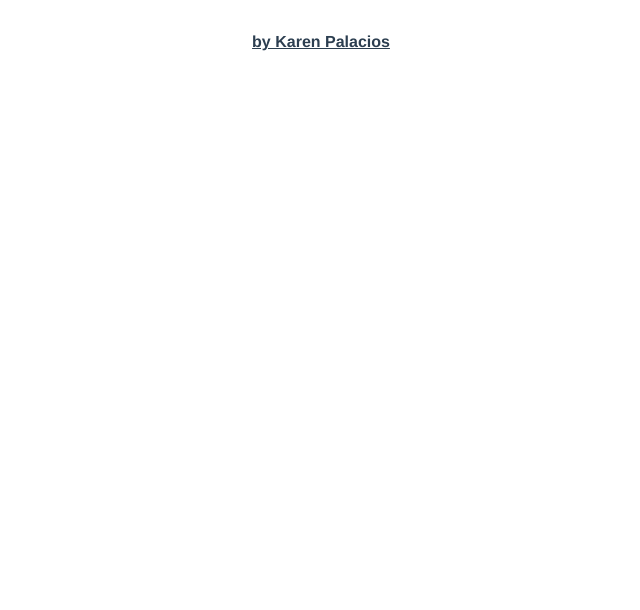
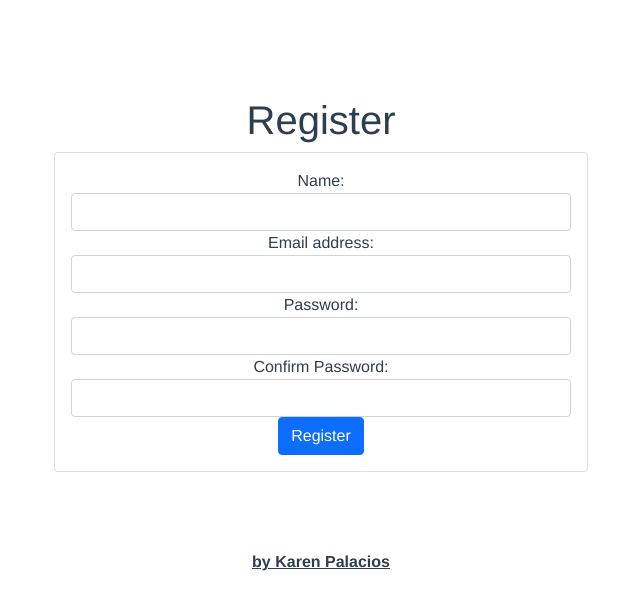
Before and after one commit to karenpalacios/tambourine_test_front, a Vue app: page /register in a window 1280 px wide. Shown: the top 610 px of the page, without its empty margins (319-959 px from the left). Built offline with nearby package versions, Linux system fonts and the light colour scheme.

Commit message:
Add auth components

```diff
--- a/src/router/index.js
+++ b/src/router/index.js
@@ -1,21 +1,35 @@
 import Vue from 'vue'
 import VueRouter from 'vue-router'
+import Password from '../views/Password.vue'
+import Login from '../views/Login.vue'
+import Register from '../views/Register.vue'
+import Dashboard from '../views/Dashboard.vue'
 
 Vue.use(VueRouter)
 
 const routes = [
   {
-    path: '/about',
-    name: 'About',
-    // route level code-splitting
-    // this generates a separate chunk (about.[hash].js) for this route
-    // which is lazy-loaded when the route is visited.
-    component: () => import(/* webpackChunkName: "about" */ '../views/About.vue')
+    path: '/',
+    name: 'Login',
+    component: Login
   },
   {
-    path: '/',
-    name: 'Login',
-    component: () => import(/* webpackChunkName: "login" */ '../views/Login.vue')
+    path: '/register',
+    name: 'Register',
+    component: Register,
+    meta: { guestOnly: true }
+  },
+  {
+    path: '/dashboard',
+    name: 'Dashboard',
+    component: Dashboard,
+    meta: { authOnly: true }
+  },
+  {
+    path: '/password-recovery',
+    name: 'Forgot Password',
+    component: Password,
+    meta: { guestOnly: true }
   }
 ]
 
@@ -25,4 +39,32 @@ const router = new VueRouter({
   routes
 })
 
+/* function isLoggedIn () {
+  return localStorage.getItem('auth')
+}
+
+router.beforeEach((to, from, next) => {
+  if (to.matched.some(record => record.meta.authOnly)) {
+    if (!isLoggedIn()) {
+      next({
+        path: '/login',
+        query: { redirect: to.fullPath }
+      })
+    } else {
+      next()
+    }
+  } else if (to.matched.some(record => record.meta.guestOnly)) {
+    if (isLoggedIn()) {
+      next({
+        path: '/dashboard',
+        query: { redirect: to.fullPath }
+      })
+    } else {
+      next()
+    }
+  } else {
+    next()
+  }
+}) */
+
 export default router
--- a/src/store/auth.js
+++ b/src/store/auth.js
@@ -9,9 +9,6 @@ export default {
   },
 
   async login (form) {
-    const token = await Csrf.getCookie()
-    console.log(token)
-    form._token = token
     return Request.post('/login', form)
   },
 
--- a/src/store/index.js
+++ b/src/store/index.js
@@ -25,24 +25,11 @@ export default new Vuex.Store({
   },
 
   actions: {
-    /* getCookie() {
-      let token = Cookie.get("XSRF-TOKEN");
-      if (token) {
-        return new Promise(resolve => {
-          resolve(token);
-        });
-      }
-
-      return Api.get("/csrf-cookie");
-  } */
-
     login ({ commit }, credentials) {
-      alert('hey')
       return axios
-        .get('/sanctum/csrf-cookie')
+        .post('/login', credentials)
         .then(({ data }) => {
-          console.log(data)
-          /* commit('setUserData', data) */
+          commit('setUserData', data)
         })
     },
 
--- a/src/views/About.vue
+++ /dev/null
@@ -1,5 +0,0 @@
-<template>
-  <div class="about">
-    <h1>This is an about page</h1>
-  </div>
-</template>
--- /dev/null
+++ b/src/views/Dashboard.vue
@@ -0,0 +1,32 @@
+<template>
+  <div class='home col-8 mx-auto py-5 mt-5'>
+    <h1>Dashboard</h1>
+    <div class='card'>
+      <div class='card-body' v-if='user'>
+        <h3>Hello, {{ user.name }}</h3>
+        <span>{{ user.email }}</span>
+      </div>
+    </div>
+  </div>
+</template>
+
+<script>
+/* import Auth from '../store/auth' */
+export default {
+  data () {
+    return {
+      user: null
+    }
+  },
+  mounted () {
+    const userInfo = localStorage.getItem('user')
+    if (userInfo) {
+      const userData = JSON.parse(userInfo)
+      this.user = userData.user
+    }
+    /* Auth.auth().then(response => {
+      this.user = response.data;
+    }); */
+  }
+}
+</script>
--- a/src/views/Login.vue
+++ b/src/views/Login.vue
@@ -10,7 +10,7 @@
           <label for="email">Email address:</label>
           <input
             type="email"
-            v-model="form.email"
+            v-model="email"
             class="form-control"
             id="email"
           />
@@ -22,7 +22,7 @@
           <label for="password">Password:</label>
           <input
             type="password"
-            v-model="form.password"
+            v-model="password"
             class="form-control"
             id="password"
           />
@@ -35,36 +35,35 @@
           Login
         </button>
         </div>
-        <div class="row justify-content-center my-2"> <a href="#"><small class="text-muted">Forgot Password?</small></a> </div>
+        <div class="row justify-content-center my-2"><router-link to="/password-recovery">Forgot Password?</router-link></div>
+      </div>
+      <div class="bottom text-center mb-5">
+        <p href="#" class="sm-text mx-auto mb-3"><router-link to="/register">Create new account</router-link></p>
       </div>
     </div>
   </div>
 </template>
 
 <script>
-import Auth from '../store/auth'
 export default {
   data () {
     return {
-      form: {
-        email: '',
-        password: ''
-      },
+      email: '',
+      password: '',
       errors: []
     }
   },
   methods: {
     login () {
-      Auth.login(this.form)
+      this.$store
+        .dispatch('login', {
+          email: this.email,
+          password: this.password
+        })
         .then(() => {
-          console.log('yes')
-          this.$root.$emit('login', true)
-          localStorage.setItem('auth', 'true')
           this.$router.push({ name: 'Dashboard' })
         })
         .catch(error => {
-          console.log('no')
-          console.log(error)
           if (error.response.status === 422) {
             this.errors = error.response.data.errors
           }
--- /dev/null
+++ b/src/views/Register.vue
@@ -0,0 +1,95 @@
+<template>
+  <div class='home col-5 mx-auto py-5 mt-5'>
+    <h1 class='text-center'>Register</h1>
+    <div class='card'>
+      <div class='card-body'>
+        <div class='form-group'>
+          <label for='name'>Name:</label>
+          <input
+            type='text'
+            v-model='form.name'
+            class='form-control'
+            id='name'
+          />
+          <span class='text-danger' v-if='errors.name'>
+            {{ errors.name[0] }}
+          </span>
+        </div>
+        <div class='form-group'>
+          <label for='email'>Email address:</label>
+          <input
+            type='email'
+            v-model='form.email'
+            class='form-control'
+            id='email'
+          />
+          <span class='text-danger' v-if='errors.email'>
+            {{ errors.email[0] }}
+          </span>
+        </div>
+        <div class='form-group'>
+          <label for='password'>Password:</label>
+          <input
+            type='password'
+            v-model='form.password'
+            class='form-control'
+            id='password'
+          />
+          <span class='text-danger' v-if='errors.password'>
+            {{ errors.password[0] }}
+          </span>
+        </div>
+        <div class='form-group'>
+          <label for='password_confirmation'>Confirm Password:</label>
+          <input
+            type='password'
+            v-model='form.password_confirmation'
+            class='form-control'
+            id='password_confirmation'
+          />
+          <span class='text-danger' v-if='errors.password_confirmation'>
+            {{ errors.password_confirmation[0] }}
+          </span>
+        </div>
+        <button
+          type='submit'
+          @click.prevent='register'
+          class='btn btn-primary btn-block'
+        >
+          Register
+        </button>
+      </div>
+    </div>
+  </div>
+</template>
+
+<script>
+import Auth from '../store/auth'
+export default {
+  data () {
+    return {
+      form: {
+        name: '',
+        email: '',
+        password: '',
+        password_confirmation: ''
+      },
+      errors: []
+    }
+  },
+  methods: {
+    register () {
+      Auth.register(this.form)
+        .then((data) => {
+          alert(data.message)
+          this.$router.push({ name: 'Login' })
+        })
+        .catch(error => {
+          if (error.response.status === 422) {
+            this.errors = error.response.data.errors
+          }
+        })
+    }
+  }
+}
+</script>
```
Also changed, not shown: src/views/Password.vue (added).
